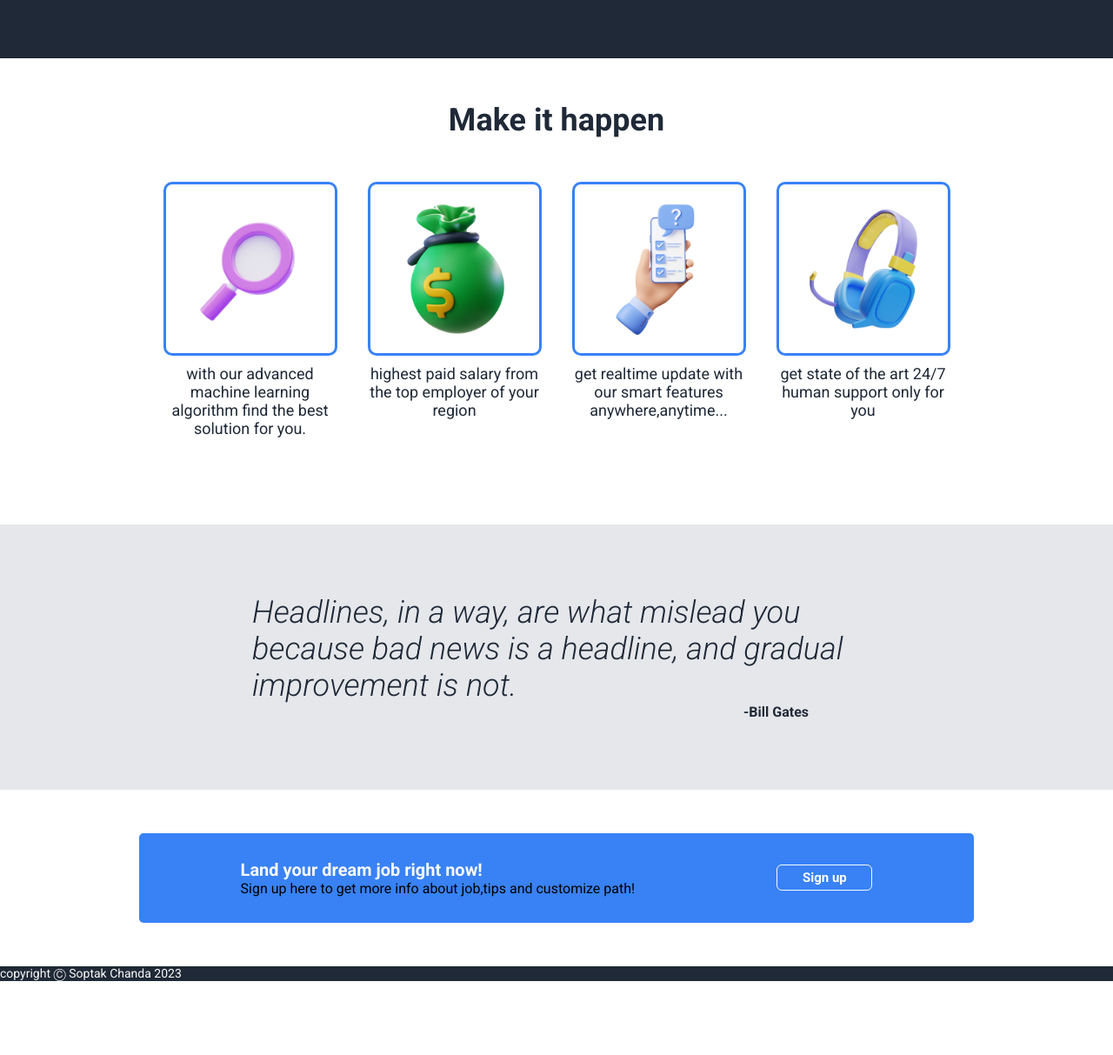
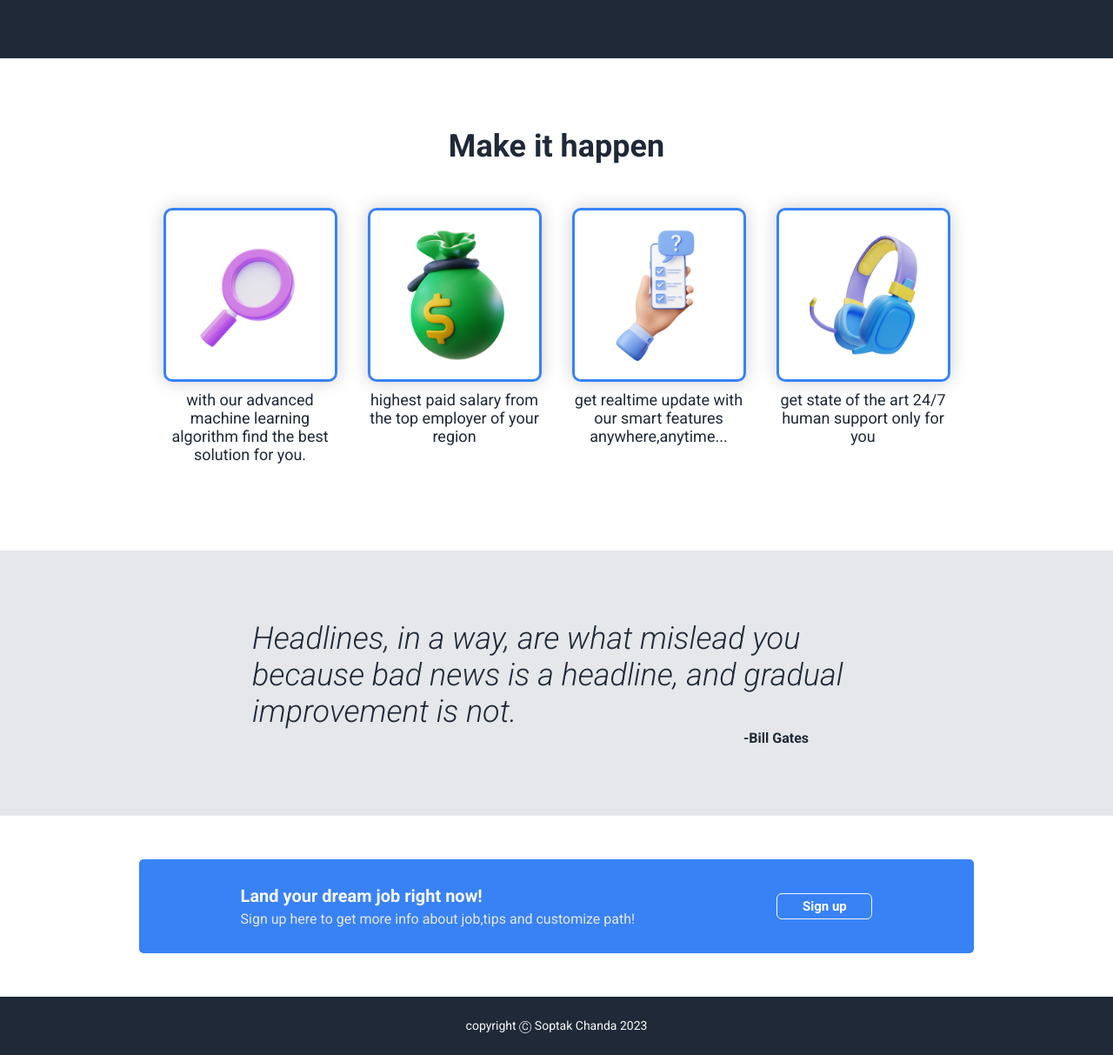
Before and after one commit to soptak96/Odin_Landing_page, a plain HTML site: page index.html in a window 1280 px wide. Shown: the part 356-1569 px from the top of the page at 87% size. Before the commit the page ends 1484 px from the top, so only its background shows below. Drawn offline with Linux system fonts and the light colour scheme.

Commit message:
add drop-shadows below icons

```diff
--- a/styles.css
+++ b/styles.css
@@ -4,9 +4,7 @@
     box-sizing: border-box;
 }
 
-body {
 
-}
 
 header {
     background-color: #1f2937;
@@ -110,6 +108,7 @@ h1 {
     font-weight: 900;
     color: #1f2937;
     text-align: center;
+    margin-top: 30px;
 
 }
 
@@ -125,6 +124,7 @@ h1 {
 .icon-01 img, .icon-02 img, .icon-03 img, .icon-04 img {
     border: 3px solid #3882f6;
     border-radius: 10px;
+    box-shadow: 0 0 20px  rgb(206, 206, 206);
 }
 
 .icon-01, .icon-02, .icon-03, .icon-04 {
@@ -183,6 +183,11 @@ h1 {
     font-size: 20px;
 }
 
+.call-to-action p {
+    color: #e5e7eb;
+    margin-top: 5px;
+}
+
 .call-to-action button {
     padding: 5px 10px;
     flex-shrink: 0;
@@ -196,8 +201,12 @@ h1 {
     border: 1px solid #f9faf8;
 }
 
+
+
 footer {
     background-color: #1f2937;
     color: #f9faf8;
     font-size: 14px;
+    text-align: center;
+    padding: 25px 0;
 }
```
